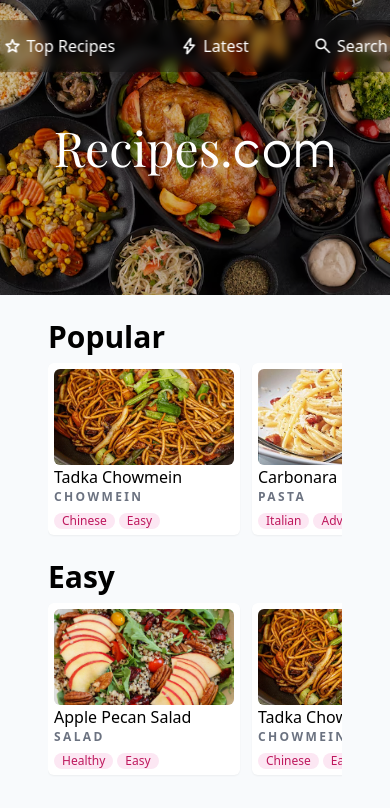
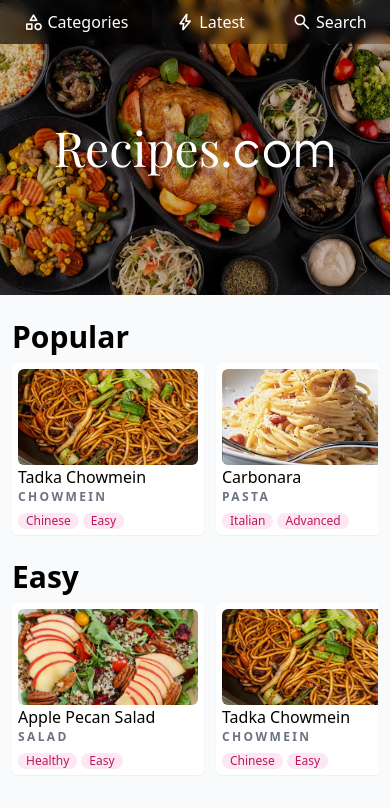
Before and after one commit to amaank404/recipes-school-project, a Next.js app in the folder frontend/recipescom/: page /homepage in a window 390 px wide. Shown: the top 808 px of the page. Built offline with nearby package versions, Linux system fonts and the light colour scheme; a web font is replaced by a local one.

Commit message:
Mobile friendly changes

```diff
--- a/frontend/recipescom/app/repository/dummy.tsx
+++ b/frontend/recipescom/app/repository/dummy.tsx
@@ -1,5 +1,6 @@
 export class DummyRepository {
     async get_list(cagegory: string): Promise<Recipe[]> {
+        // await new Promise(resolve => setTimeout(resolve, 5000));
         switch (cagegory) {
             case "popular":
                 return [
--- a/frontend/recipescom/app/ui/navbar.tsx
+++ b/frontend/recipescom/app/ui/navbar.tsx
@@ -3,7 +3,7 @@
 function NavBarItem ({label, action, icon}: {label?: string, action?: Function, icon?: string}) {
     let label_content: string = label || "Unknown";
     let new_action = action || defaultAction;
-    return <div className="px-8 py-3 bg-black bg-opacity-0 hover:bg-opacity-50 text-nowrap cursor-pointer flex flex-nowrap gap-1 items-center" onClick={new_action()}>
+    return <div className="px-3 py-2 sm:px-8 sm:py-3 bg-black bg-opacity-0 hover:bg-opacity-50 text-nowrap cursor-pointer flex flex-nowrap gap-1 items-center max-sm:flex-grow justify-center" onClick={new_action()}>
         {typeof icon === undefined ? (<></>) : (<div className="material-symbols-rounded text-xl select-none"> {icon} </div>)}
         {label_content}
     </div>
@@ -13,8 +13,8 @@ function defaultAction() {}
 
 export default function NavBar() {
 
-    return <div className="z-10 fixed top-5 -translate-x-1/2 -translatey-1/2 left-1/2 text-white backdrop-blur-sm rounded-full overflow-hidden flex bg-black bg-opacity-25">
-        <NavBarItem label="Top Recipes" icon="star"/>
+    return <div className="z-10 fixed max-sm:w-full top-0 sm:top-5 sm:-translate-x-1/2 sm:-translatey-1/2 sm:left-1/2 text-white backdrop-blur-sm sm:rounded-full overflow-hidden flex bg-black bg-opacity-25">
+        <NavBarItem label="Categories" icon="category"/>
         <NavBarItem label="Latest" icon="bolt"/>
         <NavBarItem label="Search" icon="search"/>
     </div>
--- a/frontend/recipescom/app/ui/recipe_section.tsx
+++ b/frontend/recipescom/app/ui/recipe_section.tsx
@@ -1,11 +1,11 @@
 'use client';
 
 import RecipeItem from "./recipe_item";
-import React, { Suspense, useEffect, useState } from "react";
+import React, { useEffect, useState } from "react";
 import { get_list } from "@/app/repository/repository";
 
-// 192x172
-// 12x10.75
+// 192x172 px
+// 12x10.75 rem
 function RecipePlaceHolderItem () {
     return <div className="shadow-sm rounded-md overflow-hidden w-48 p-1.5 bg-white mb-1 h-44">
     <div className="w-full h-24 rounded-md object-cover bg-slate-100"> </div>
@@ -21,6 +21,10 @@ function RecipesPlaceHolder () {
     }
 
     return (<div className="flex *:flex-shrink-0 overflow-x-hidden gap-3"> {elems} </div>);
+}
+
+function RecipeLoadFailure () {
+    return (<div> Something went wrong <br/> Please reload the page </div>);
 }
 
 export default function RecipeSection({children, title, fetch}: {children?: React.ReactNode, title: string, fetch: string}) {
@@ -46,9 +50,9 @@ export default function RecipeSection({children, title, fetch}: {children?: Reac
     }
 
     return (
-        <div className="px-12">
+        <div className="sm:px-12 px-3">
             <div className="text-3xl font-semibold mb-2">{title}</div>
-            {state === "loading" ? <RecipesPlaceHolder/> :
+            {state === "loading" ? <RecipesPlaceHolder/> : state === "failed" ? <RecipeLoadFailure/> :
                 <div className="flex *:flex-shrink-0 overflow-x-auto gap-3 no-scrollbar">
                     {elems}
                 </div>
--- a/frontend/recipescom/tailwind.config.ts
+++ b/frontend/recipescom/tailwind.config.ts
@@ -8,8 +8,8 @@ const config: Config = {
   ],
   theme: {
     screens: {
-      'sm': "400px",
-      "md": "600px",
+      'sm': "500px",
+      "md": "700px",
       "lg": "900px",
       "xl": "1200px",
       "2xl": "1500px",
```
